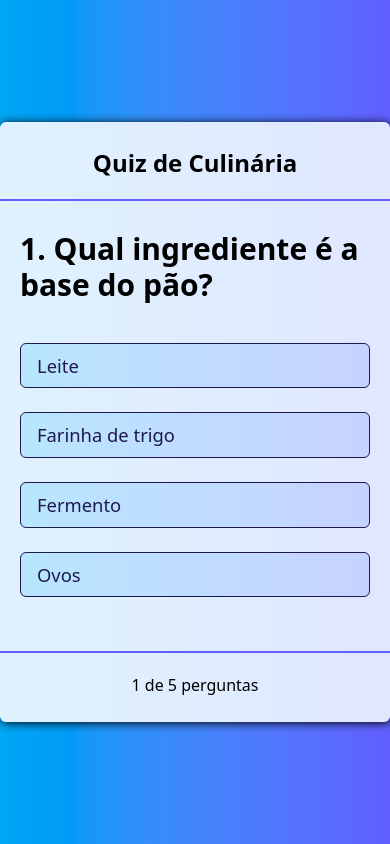
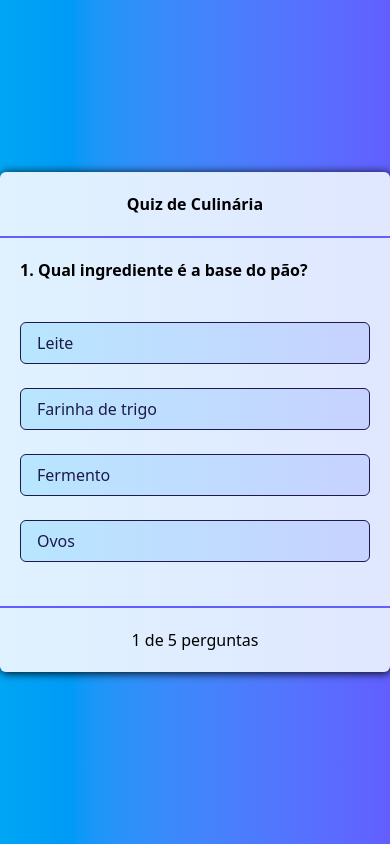
Before and after one commit to mateushoffmann7/quiz-with-next-app, a Next.js app: page / in a window 390 px wide. Built offline with nearby package versions, Linux system fonts and the light colour scheme.

Commit message:
refactor: improve component structure and enhance readability

```diff
--- a/src/components/Card.tsx
+++ b/src/components/Card.tsx
@@ -32,8 +32,11 @@ export function Card() {
 
   return (
     <div className="flex flex-col items-center justify-center h-screen bg-linear-90 to-indigo-500 from-sky-500">
-      <div className="bg-linear-90 to-indigo-100 from-sky-100 rounded-md w-full max-w-xl flex flex-col justify-around min-h-[600px] shadow-black shadow-[1px_1px_10px]">
-        <div className="font-bold border-b-2 border-indigo-500 p-5 text-2xl text-center">
+      <div
+        className="flex flex-col justify-around bg-linear-90 to-indigo-100 from-sky-100 rounded-md shadow-black shadow-[1px_1px_10px]
+        sm:w-full sm:max-w-xl sm:min-h-[660px] w-full max-w-[400px] min-h-[500px]"
+      >
+        <div className="font-bold border-b-2 border-indigo-500 p-5 text-1xl sm:text-3xl text-center">
           {title}
         </div>
         {!showResult && (
--- a/src/components/Questions.tsx
+++ b/src/components/Questions.tsx
@@ -12,9 +12,9 @@ export function Questions({ question, index, onClick }: Props) {
 
   function checkQuestion(index: number) {
     if (answer === null) {
-      setAnswer(index);
       setTimeout(() => {
         setAnswer(null);
+        setAnswer(index);
         onClick(index);
       }, 1000);
     }
@@ -22,7 +22,7 @@ export function Questions({ question, index, onClick }: Props) {
 
   return (
     <div className="">
-      <div className="p-5 font-bold text-3xl">
+      <div className="p-5 font-bold text-1xl sm:text-3xl">
         {index}. {question.question}
       </div>
       <div className="space-y-6 p-5">
@@ -31,7 +31,7 @@ export function Questions({ question, index, onClick }: Props) {
             <div
               key={index}
               onClick={() => checkQuestion(index)}
-              className={`py-2 px-4 border-1 rounded-md text-indigo-950 mb-6 text-[1.15rem]
+              className={`py-2 px-4 border-1 rounded-md text-indigo-950 mb-6 sm:text-[1.15rem] text-[1rem]
                ${
                  answer === null
                    ? 'hover:opacity-70 cursor-pointer'
```
